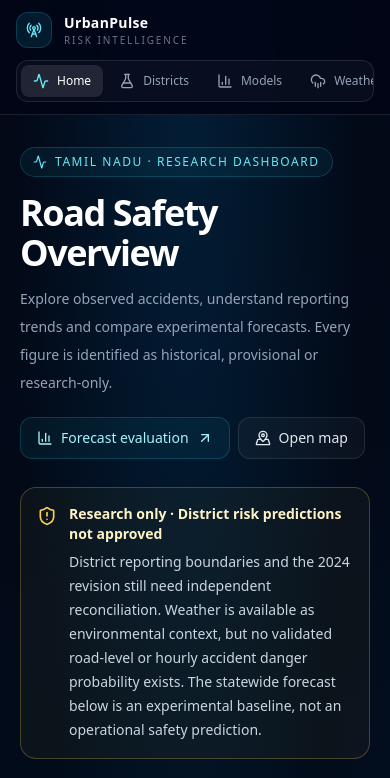
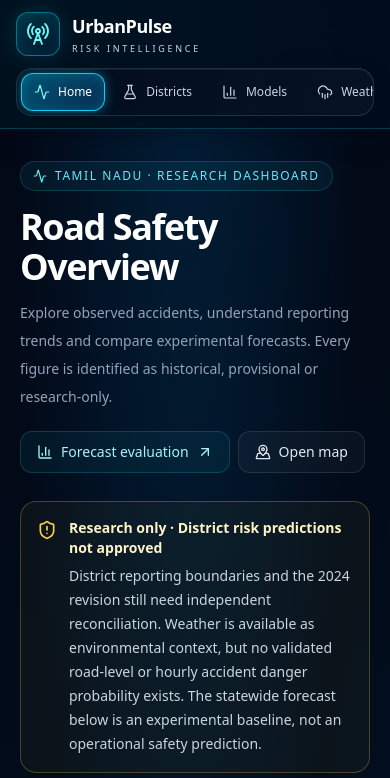
Before and after one commit to Bless2718/UrbanPulse, a Next.js app in the folder apps/web/: page / in a window 390 px wide. Shown: the top 778 px of the page. Built offline with nearby package versions, Linux system fonts and the light colour scheme; no server answers.

Commit message:
feat(web): redesign shared navigation as neon-glow pill header with responsive links

```diff
--- a/apps/web/src/components/SiteNav.tsx
+++ b/apps/web/src/components/SiteNav.tsx
@@ -14,38 +14,35 @@ const sections = [
 
 export default function SiteNav({ active = "dashboard" }: Props) {
   return (
-    <header className="sticky top-0 z-40 border-b border-white/10 bg-slate-950/90 backdrop-blur-xl">
-      <div className="mx-auto flex max-w-7xl flex-wrap items-center justify-between gap-x-4 gap-y-3 px-4 py-3 sm:flex-nowrap sm:px-6 lg:px-8">
+    <header className="urban-nav-shell sticky top-0 z-40 backdrop-blur-xl">
+      <div className="mx-auto flex max-w-[1470px] flex-wrap items-center justify-between gap-x-6 gap-y-3 px-4 py-3 sm:flex-nowrap sm:px-6 lg:px-8">
         <Link
           href="/"
           className="inline-flex shrink-0 items-center gap-3 rounded-lg focus-visible:outline focus-visible:outline-2 focus-visible:outline-cyan-300"
           aria-label="UrbanPulse home"
         >
-          <span className="grid h-9 w-9 place-items-center rounded-xl border border-cyan-400/20 bg-cyan-400/10">
-            <RadioTower className="h-4 w-4 text-cyan-300" />
+          <span className="urban-logo-mark grid h-11 w-11 place-items-center rounded-xl sm:h-12 sm:w-12">
+            <RadioTower className="h-6 w-6 text-[#6dfaff]" strokeWidth={1.8}/>
           </span>
           <span>
-            <span className="block text-sm font-semibold tracking-wide text-white">UrbanPulse</span>
-            <span className="block text-[10px] uppercase tracking-[0.19em] text-slate-500">Risk intelligence</span>
+            <span className="block text-lg font-bold tracking-tight text-white sm:text-xl">UrbanPulse</span>
+            <span className="mt-0.5 block text-[9px] font-medium uppercase tracking-[0.3em] text-slate-300 sm:text-[10px]">
+              Risk intelligence
+            </span>
           </span>
         </Link>
-        <nav
-          aria-label="Main navigation"
-          className="flex w-full items-center gap-1 overflow-x-auto rounded-xl border border-white/10 bg-white/[0.03] p-1 sm:w-auto"
-        >
+
+        <nav aria-label="Main navigation"
+          className="urban-nav-pill flex w-full items-center gap-1 overflow-x-auto rounded-2xl p-1 sm:w-auto">
           {sections.map(({ id, href, label, short, icon: Icon }) => (
-            <Link
-              key={id}
-              href={href}
-              aria-label={label}
+            <Link key={id} href={href} aria-label={label}
               aria-current={active === id ? "page" : undefined}
-              className={"inline-flex shrink-0 items-center justify-center gap-2 rounded-lg px-3 py-2 text-xs font-medium transition sm:text-sm " +
-                (active === id
-                  ? "bg-white/10 text-white shadow-sm"
-                  : "text-slate-400 hover:bg-white/[0.06] hover:text-white") +
-                " focus-visible:outline focus-visible:outline-2 focus-visible:outline-cyan-300"}
-            >
-              <Icon className={"h-4 w-4 shrink-0 " + (active === id ? "text-cyan-300" : "")} />
+              className={"inline-flex shrink-0 items-center justify-center gap-2 rounded-xl border border-transparent px-3 py-2.5 text-xs font-medium transition sm:px-4 sm:text-sm " +
+                (active === id ? "urban-nav-active text-white" :
+                  "text-slate-300 hover:border-white/10 hover:bg-white/[0.07] hover:text-white") +
+                " focus-visible:outline focus-visible:outline-2 focus-visible:outline-cyan-300"}>
+              <Icon className={"h-4 w-4 shrink-0 " + (active === id ? "text-[#88faff]" : "text-slate-300")}
+                strokeWidth={1.8} />
               <span className="sm:hidden">{short}</span>
               <span className="hidden sm:inline">{label}</span>
             </Link>
```
